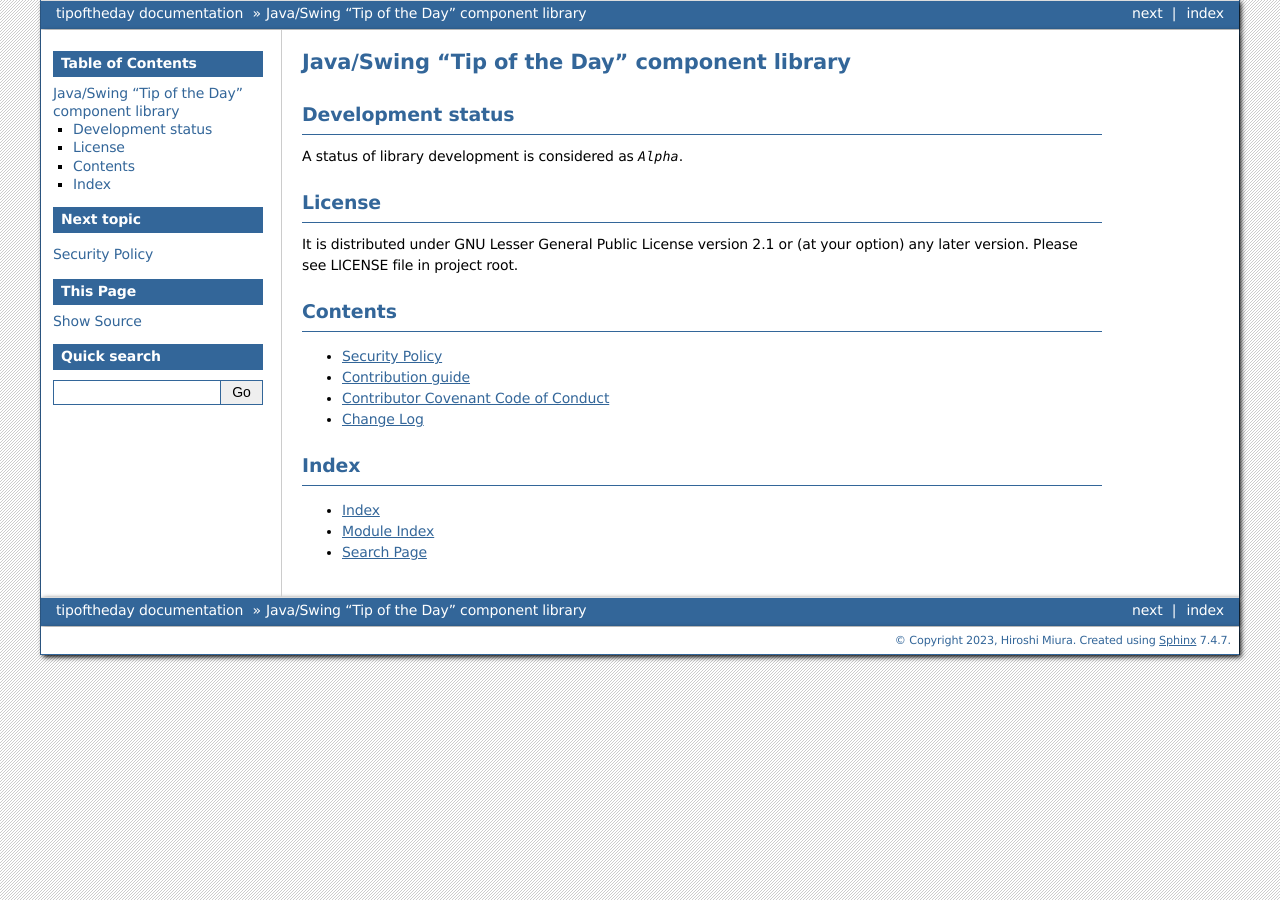
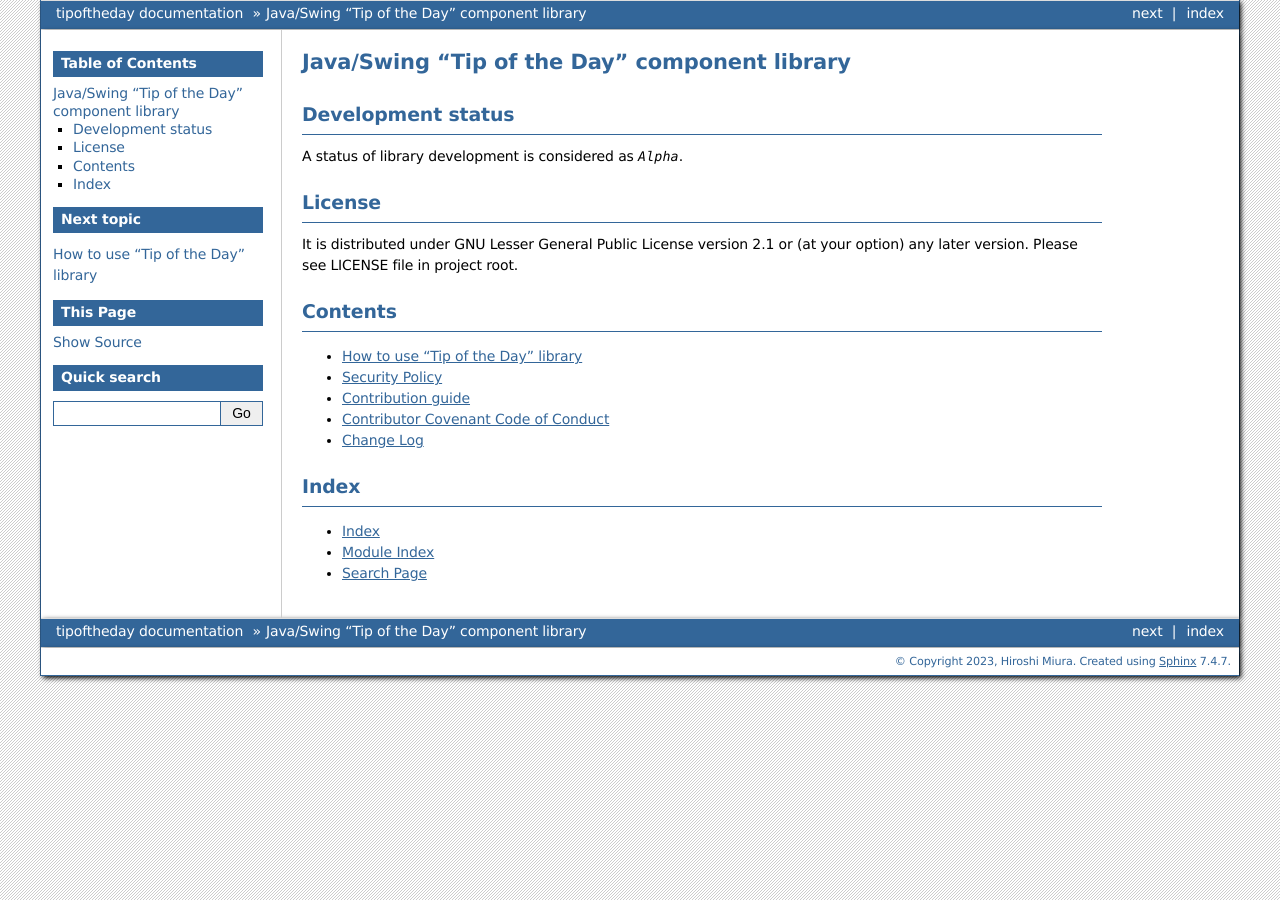
Before and after one commit to iloha-openlab/tipoftheday, a Sphinx documentation site: the page built from docs/index.rst, in a window 1280 px wide. Built offline with Sphinx 7.4.7, drawn with Linux system fonts in a browser that asks for light colours; part of the change alters nothing that is shown.

Commit message:
docs: add how to use section
Signed-off-by: Hiroshi Miura <miurahr@linux.com>

```diff
--- /dev/null
+++ b/docs/HowToUse.rst
@@ -0,0 +1,55 @@
+How to use "Tip of the Day" library
+===================================
+
+"Tip of the Day" library is extension of Java Swing GUI framework, which provide
+UI component to show a "Tip of the Day" dialog, or show it on panel / pane.
+
+You can find a demo application in a ``demo`` folder.
+
+There are three important class to realize "Tip of the Day" feature.
+
+TipOfTheDayModel
+----------------
+
+Data model interface of a component.
+
+DefaultTipOfTheDayModel
+-----------------------
+
+Default model which implement ``TipOfTheDayModel`` interface.
+It has a data manipulation method ``#add`` which accept an object
+which implements ``Tip`` interface.
+
+You can use ``DefaultTip`` data class that accept a text, html text,
+UI component.
+
+``DefaultTipOfTheDayModel`` constructor can accept ``List<Tip>`` list
+object.
+
+TipLoader
+---------
+
+You can create ``Tip`` object from properties.
+
+.. code-block:: none
+
+   tip.1.name=First Tip
+   tip.1.description=This is the description
+   tip.2.name=Second Tip
+   tip.2.description=&lt;html&gt;This is an html description
+
+
+
+JXTipOfTheDay
+-------------
+
+Controller of "Tip of the Day" UI component.
+Constructor requests the model.
+It extends ``JPanel``. You can ``#setPreferredSize``, and ``#setName``.
+
+It has several controller methods.
+
+- ``#previousTip``
+- ``#nextTip``
+- ``#setCurrentTip``
+- ``#showDialog``
--- a/docs/index.rst
+++ b/docs/index.rst
@@ -19,6 +19,7 @@ Contents
 .. toctree::
    :maxdepth: 1
 
+   HowToUse
    SECURITY
    CONTRIBUTE
    CODE_OF_CONDUCT
```
